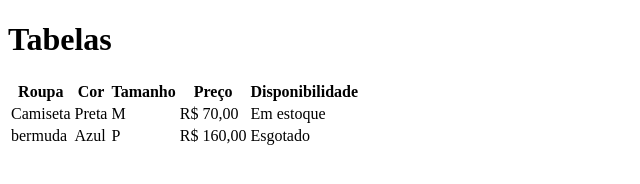
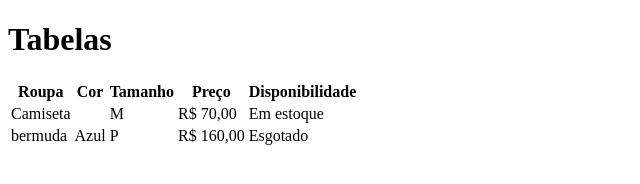
Before and after one commit to glaubereduardo84/aula-tabela1, a plain HTML site: page index.html in a window 1280 px wide. Shown: the full height of the page, 0-640 px from the left. Drawn offline with Linux system fonts and the light colour scheme.

```diff
--- a/index.html
+++ b/index.html
@@ -20,7 +20,7 @@
             </tr>
             <tr>
                 <td>Camiseta</td>
-                <td>Preta</td>
+                <td></td>
                 <td>M</td>
                 <td>R$ 70,00</td>
                 <td>Em estoque</td>
```
